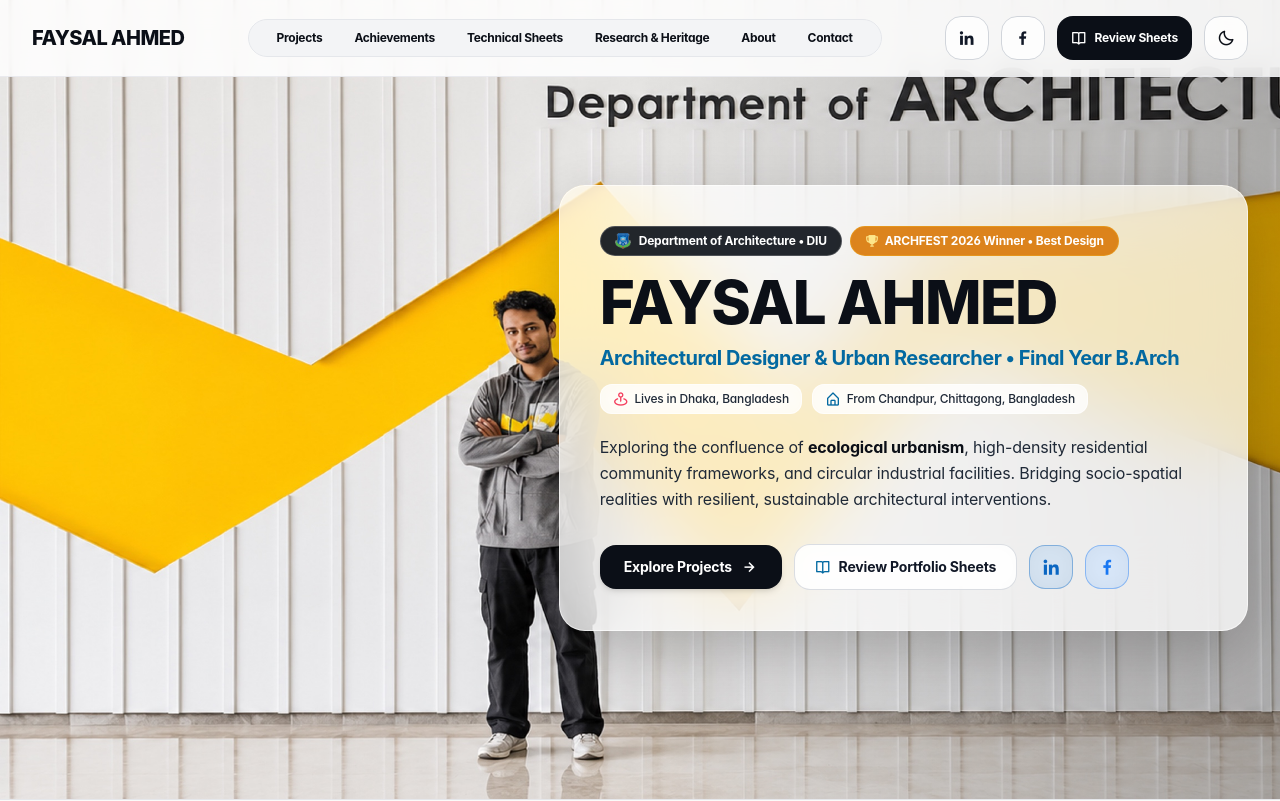
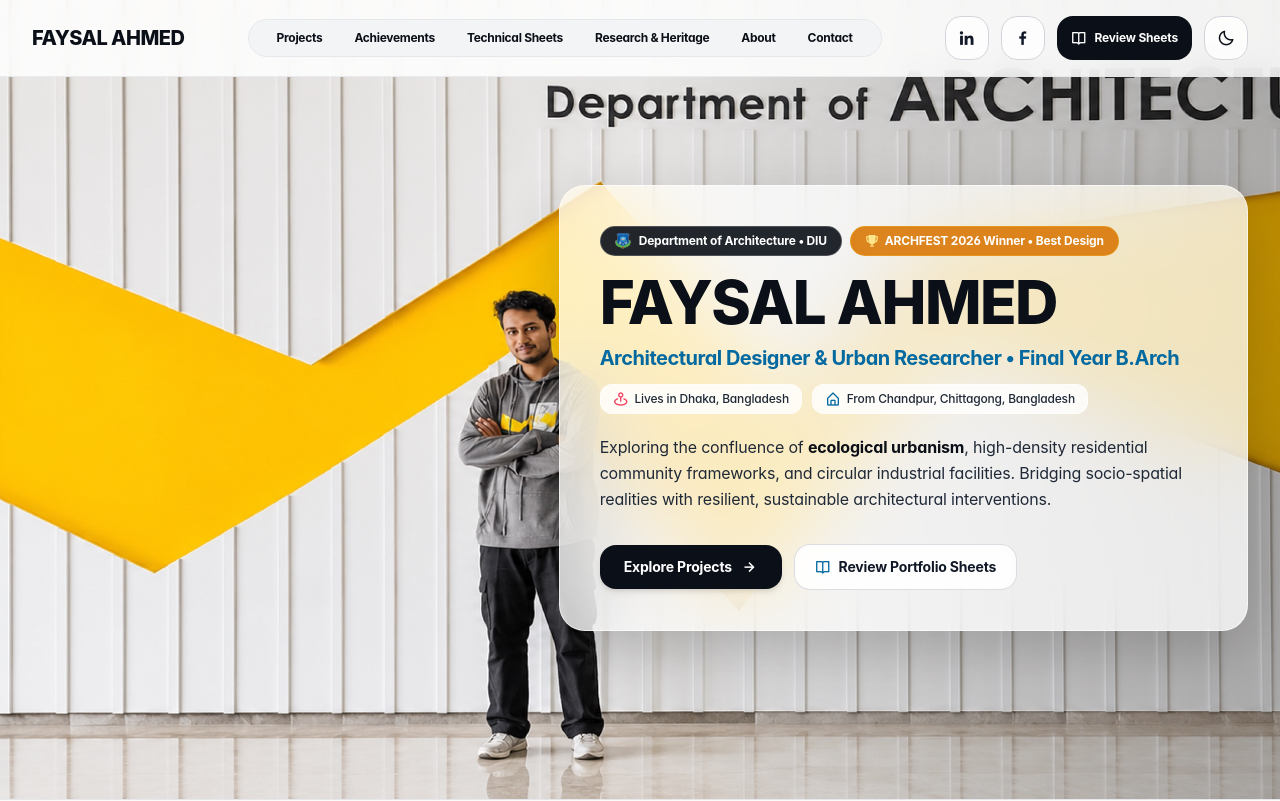
Before and after one commit to armanhossen-dev/Portfolio_for_faysal_vai, a React (Vite) app: page / in a window 1280 px wide. Shown: the top 801 px of the page. Built offline with nearby package versions, Linux system fonts and the light colour scheme.

Commit message:
feat: remove social icon buttons from hero screen card

```diff
--- a/src/components/Hero.jsx
+++ b/src/components/Hero.jsx
@@ -93,29 +93,6 @@ export default function Hero({ onOpenSheetReview }) {
                   <i className="bx bx-book-open text-base text-blueprint-600 dark:text-blueprint-400"></i>
                   <span>Review Portfolio Sheets</span>
                 </button>
-
-                {/* Social Links: Box Icons Only (44x44px Touch Targets) */}
-                <a
-                  href={studentProfile.linkedin}
-                  target="_blank"
-                  rel="noreferrer"
-                  className="w-11 h-11 rounded-lg text-[#0A66C2] dark:text-[#70B5F9] bg-[#0A66C2]/15 dark:bg-[#0A66C2]/25 backdrop-blur-md hover:bg-[#0A66C2]/25 border border-[#0A66C2]/40 transition-colors flex items-center justify-center shadow-2xs"
-                  title="View Faysal Ahmed on LinkedIn"
-                  aria-label="LinkedIn Profile"
-                >
-                  <i className="bx bxl-linkedin text-xl leading-none"></i>
-                </a>
-
-                <a
-                  href={studentProfile.facebook}
-                  target="_blank"
-                  rel="noreferrer"
-                  className="w-11 h-11 rounded-lg text-[#1877F2] dark:text-[#6ba7f8] bg-[#1877F2]/15 dark:bg-[#1877F2]/25 backdrop-blur-md hover:bg-[#1877F2]/25 border border-[#1877F2]/40 transition-colors flex items-center justify-center shadow-2xs"
-                  title="View Faysal Ahmed on Facebook"
-                  aria-label="Facebook Profile"
-                >
-                  <i className="bx bxl-facebook text-xl leading-none"></i>
-                </a>
               </div>
 
             </div>
```
Also changed, not shown: 5 other files (tests, documents, lock files or other folders).
